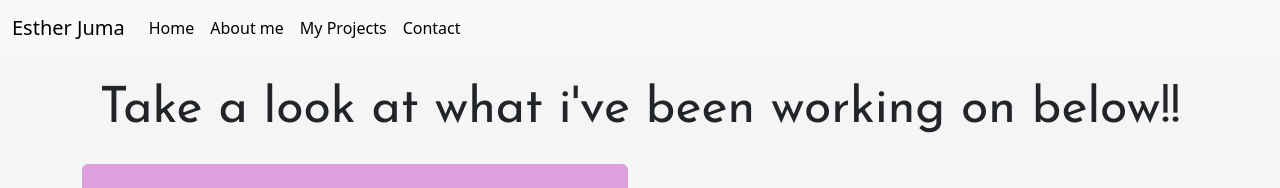
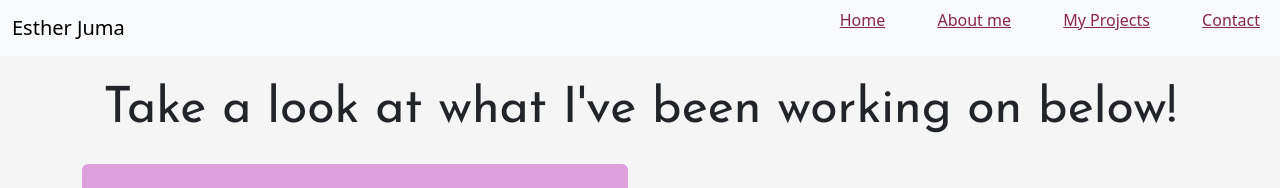
Before and after one commit to Estherjuma/my-portfolio, a plain HTML site: page work.html in a window 1280 px wide. Shown: the top 188 px of the page. Drawn offline with nearby package versions, Linux system fonts and the light colour scheme.

Commit message:
updated the navigation and header

```diff
--- a/css/style.css
+++ b/css/style.css
@@ -31,7 +31,17 @@ body{
     text-align: center;
     margin-top: 70px;
 }
-
+.top{
+    display: flex;
+    justify-content: end;
+}
+div li{
+    display: inline;
+    list-style: none;
+}
+.list{
+    margin-right: 100px;
+}
 @media (max-width:990px) {
     .description{
         text-align: center;
--- a/work.html
+++ b/work.html
@@ -20,25 +20,25 @@
     <button class="navbar-toggler" type="button" data-bs-toggle="collapse" data-bs-target="#navbarNav" aria-controls="navbarNav" aria-expanded="false" aria-label="Toggle navigation">
       <span class="navbar-toggler-icon"></span>
     </button>
-    <div class="collapse navbar-collapse" id="navbarNav">
-      <ul class="navbar-nav">
-        <li class="nav-item">
-          <a class="nav-link active" aria-current="page" href="index.html" title="homepage">Home</a>
+    <div class="top collapse navbar-collapse" id="navbarNav">
+      <ul>
+        <li>
+          <a href="index.html" title="homepage" class="me-5">Home</a>
         </li>
-        <li class="nav-item">
-          <a class="nav-link active" href="about.html" title="about">About me</a>
+        <li>
+          <a href="about.html" title="about" class="me-5">About me</a>
         </li>
-        <li class="nav-item">
-          <a class="nav-link active" href="work.html" title="projects">My Projects</a>
+        <li>
+          <a  href="work.html" title="projects" class="me-5">My Projects</a>
         </li>
-        <li class="nav-item">
-          <a class="nav-link active" href="contact.html" title="contact">Contact</a>
+        <li>
+          <a href="contact.html" title="contact" class="me-2">Contact</a>
         </li>
       </ul>
     </div>
   </div>
 </nav>
-<h1 class="fw-normal mt-4 mb-4 text-center">Take a look at what i've been working on below!!</h1>
+<h1 class="fw-normal mt-4 mb-4 text-center">Take a look at what I've been working on below!</h1>
  <div class="container">
     <div class="row">
   <div class="col-6">
```
Also changed, not shown: about.html (+10 -10 lines), contact.html (+11 -11 lines), index.html (+10 -10 lines).
